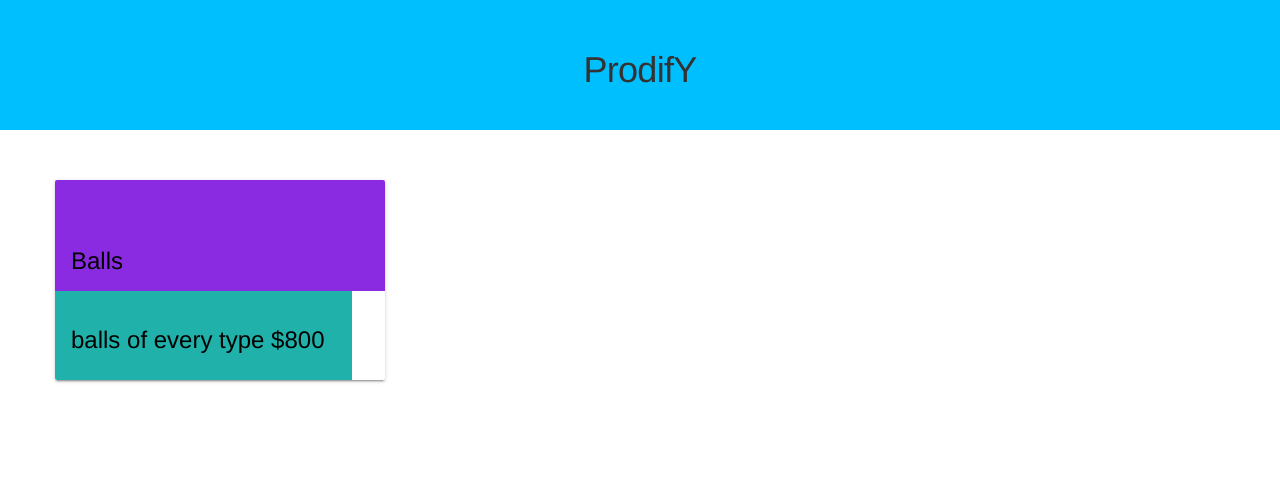
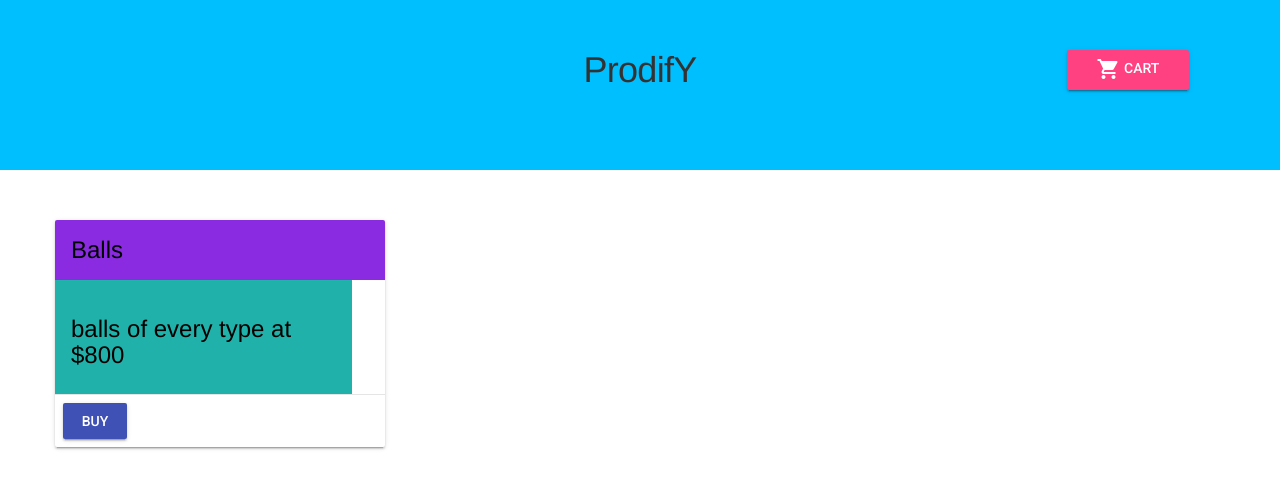
Before and after one commit to mj07yadav/my-first-application, an Angular app: page /productdetails/0 in a window 1280 px wide. Shown: the top 488 px of the page. Built offline with nearby package versions, Linux system fonts and the light colour scheme.

Commit message:
Services for cart data

```diff
--- /dev/null
+++ b/src/app/cart.service.ts
@@ -0,0 +1,23 @@
+import { Injectable } from '@angular/core';
+
+@Injectable({
+    providedIn: 'root'
+})
+export class CartService{
+    items = [];
+    constructor(){
+    }
+
+    addToCart(product){
+        this.items.push(product);
+    }
+
+    getItems(){
+        return this.items;
+    }
+
+    clearCart(){
+        this.items=[];
+        return this.items;
+    }
+}
--- /dev/null
+++ b/src/app/cart/cart.component.html
@@ -0,0 +1,25 @@
+<div style="    margin-top: 10px; left: 15px;">
+        <button class="mdl-button mdl-js-button mdl-button--raised mdl-button--colored" (click)="clearCart()">
+                Clear cart
+        </button>
+</div>
+
+<div >
+        <ul class="demo-list-item mdl-list" *ngFor="let prod of items" style="width: 500px;">
+                <li class="mdl-list__item" >
+                        <div class="demo-card-wide mdl-card mdl-shadow--2dp"  >
+                                <div class="mdl-card__title" style="    background: cornflowerblue;">
+                                  <h2 class="mdl-card__title-text">{{prod.name}}</h2>
+                                </div>
+                                <div class="mdl-card__actions mdl-card--border" style="text-align: center;
+                                padding-top: 50px;
+                                color: black;
+                                font-size: xx-large;
+                                font-style: italic;">
+                                        {{prod.description}}
+                                </div>
+                              </div>
+                </li>
+
+        </ul>
+</div>
--- /dev/null
+++ b/src/app/cart/cart.component.ts
@@ -0,0 +1,21 @@
+import { Component, OnInit } from '@angular/core';
+import { CartService } from '../cart.service';
+
+@Component({
+    selector:'app-cart',
+    templateUrl:'./cart.component.html',
+    styleUrls:['./cart.component.css']
+})
+export class CartComponent implements OnInit{
+    items= [];
+    ngOnInit() {
+       this.items=this.cartService.getItems();
+    }
+    constructor(private cartService:CartService){
+    }
+
+    clearCart(){
+        this.cartService.clearCart();
+        this.items=this.cartService.getItems();
+    }
+}
--- a/src/app/productdetails/productdetails.component.html
+++ b/src/app/productdetails/productdetails.component.html
@@ -4,6 +4,11 @@
       <h2 class="mdl-card__title-text" >{{product.name}}</h2>
     </div>
     <div class="mdl-card__supporting-text" style="background: lightseagreen;color: black;">
-    <h3> {{product.description}} ${{product.price}} </h3>
+    <h3> {{product.description}} at ${{product.price}} </h3>
     </div>
+    <div class="mdl-card__actions mdl-card--border">
+            <button class="mdl-button mdl-js-button mdl-button--raised mdl-button--colored" (click)="addItemToCart()" >
+                    Buy
+                  </button>
+          </div>
   </div>
--- a/src/app/productdetails/productdetails.component.ts
+++ b/src/app/productdetails/productdetails.component.ts
@@ -1,6 +1,7 @@
 import { Component, OnInit } from '@angular/core';
 import { ActivatedRoute } from '@angular/router';
 import { productlist } from '../productlist';
+import { CartService } from '../cart.service';
 
 
 @Component({
@@ -9,8 +10,10 @@ import { productlist } from '../productlist';
 })
 export class ProductDetailsComponent implements OnInit{
     product ;
+
         constructor(
-            private route: ActivatedRoute
+            private route: ActivatedRoute,
+            private cartService:CartService
           ) { }
 
     ngOnInit(): void {
@@ -20,5 +23,10 @@ export class ProductDetailsComponent implements OnInit{
           });
     }
 
+    addItemToCart(){
+        this.cartService.addToCart(this.product);
+        window.alert("Item is added into the cart Successfully !");
+        console.log(this.cartService.items);
+    }
 
 }
--- a/src/app/productlist.ts
+++ b/src/app/productlist.ts
@@ -1,4 +1,6 @@
 export const productlist = [{"name":"Balls","description":"balls of every type",'price':800},
     {"name":"CounterStrike","description":"CounterStrike of every type",'price':600},
     {"name":"Bats","description":"Bats of every type",'price':200},
-    {"name":"FootBall shoes",'price':900}];
+    {"name":"FootBall shoes","description":"Football Shoes of every type",'price':900},
+    {"name":"FootBall dress","description":"Football dress of every type",'price':400},
+    {"name":"Bicycle","description":"Bicycle of every type",'price':900}];
--- a/src/app/topbar/topbar.component.html
+++ b/src/app/topbar/topbar.component.html
@@ -1 +1,9 @@
-<h1>ProdifY</h1>
+<div>
+    <h1>ProdifY</h1>
+    <a  class="mdl-button mdl-js-button mdl-button--raised mdl-button--accent" style="left: 40%;
+    bottom: 50px;
+    width: 10%;
+    height: 40px;" routerLink="/cart">
+        <i class="material-icons">shopping_cart</i> Cart
+</a>
+</div>
--- a/src/app/topbar/topbar.component.ts
+++ b/src/app/topbar/topbar.component.ts
@@ -1,10 +1,12 @@
-import { Component } from '@angular/core';
+import { Component, OnInit } from '@angular/core';
+import { CartService } from '../cart.service';
 
 @Component({
     selector:'app-topbar',
     templateUrl:'./topbar.component.html',
     styleUrls:['./topbar.component.css']
 })
-export class TopbarComponent{
+export class TopbarComponent {
+
 
 }
```
Also changed, not shown: src/app/app.module.ts (+5 -2 lines), src/app/cart/cart.component.css (added).
